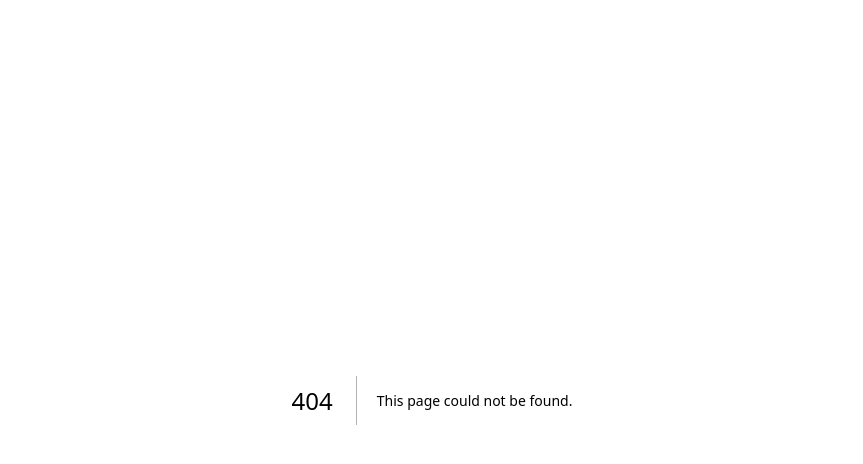
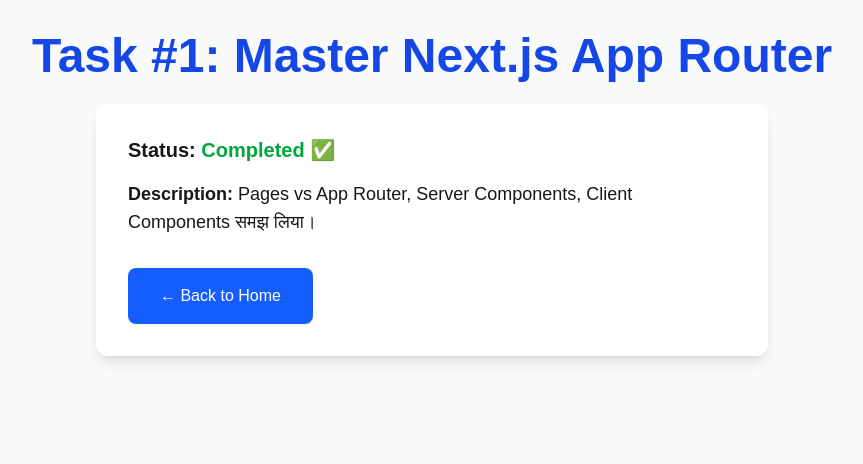
Before and after one commit to Dharmendra-tiwari/my-fullstack-app, a Next.js app: page /tasks/1 in a window 1280 px wide. Before the commit this address had no page. Shown: the top 464 px of the page, without its empty margins (208-1071 px from the left). Built offline with nearby package versions, Linux system fonts and the light colour scheme.

Commit message:
Day 3: Added dynamic task details page /tasks/[id]

```diff
--- a/app/about/page.tsx
+++ b/app/about/page.tsx
@@ -1,6 +1,6 @@
 import Link from "next/link";
 
-export default function About() {
+const About = () => {
   return (
     <main className="flex min-h-screen flex-col items-center justify-center p-8 bg-gray-100">
       <h1 className="text-5xl font-bold text-blue-700 mb-6">About Page</h1>
@@ -10,6 +10,7 @@ export default function About() {
         <Link
           href="/"
           className="px-8 py-4 bg-blue-600 text-white rounded-lg hover:bg-blue-700 transition"
+        //   onClick={() => alert("HII")} // Cant use bcoz its a server component to make client comp just add "use client" at the top of the file
         >
           Back to Home
         </Link>
@@ -17,3 +18,5 @@ export default function About() {
     </main>
   );
 }
+
+export default About;
--- a/app/page.tsx
+++ b/app/page.tsx
@@ -1,6 +1,6 @@
 import Link from "next/link";
 
-export default function Home() {
+const Home = () => {
   const fakeTasks = [
     { id: 1, title: "Master Next.js App Router", completed: true },
     { id: 2, title: "Connect MongoDB with Mongoose", completed: false },
@@ -28,6 +28,7 @@ export default function Home() {
                   : "border-amber-500 bg-amber-50/80"
               }`}
             >
+              <Link href={`/tasks/${task.id}`}>
                 <div className="flex items-center justify-between">
                   <span
                     className={`text-xl font-medium ${
@@ -48,6 +49,7 @@ export default function Home() {
                     {task.completed ? "Done ✅" : "Pending ⏳"}
                   </span>
                 </div>
+              </Link>
             </li>
           ))}
         </ul>
@@ -64,4 +66,6 @@ export default function Home() {
       </div>
     </main>
   );
-}
+};
+
+export default Home;
--- /dev/null
+++ b/app/tasks/[id]/page.tsx
@@ -0,0 +1,88 @@
+import Link from "next/link";
+import { notFound } from "next/navigation";
+
+const fakeTasks = [
+  {
+    id: 1,
+    title: "Master Next.js App Router",
+    completed: true,
+    description:
+      "Pages vs App Router, Server Components, Client Components समझ लिया।",
+  },
+  {
+    id: 2,
+    title: "Connect MongoDB with Mongoose",
+    completed: false,
+    description: "Atlas अकाउंट बनाना, connection string सेट करना।",
+  },
+  {
+    id: 3,
+    title: "Build REST API with Express",
+    completed: false,
+    description: "Routes, middleware, controllers बनाना।",
+  },
+  {
+    id: 4,
+    title: "Add JWT Authentication",
+    completed: false,
+    description: "Login, signup, token generate और verify करना।",
+  },
+  {
+    id: 5,
+    title: "Deploy full app",
+    completed: false,
+    description: "Vercel पर frontend, Render/Heroku पर backend।",
+  },
+];
+
+const TaskDetailPage = async ({
+  params,
+}: {
+  params: Promise<{ id: string }>;
+}) => {
+  const resolvedParams = await params;
+  const id = parseInt(resolvedParams.id);
+//   console.log("Dynamic route hit! ID from params:", resolvedParams.id);
+
+  const task = fakeTasks.find((t) => t.id === id);
+
+  if (!task) {
+    notFound();
+  }
+
+  return (
+    <main className="flex min-h-screen flex-col items-center p-8 bg-gray-50">
+      <h1 className="text-4xl md:text-5xl font-bold text-blue-700 mb-6 text-center">
+        Task #{task.id}: {task.title}
+      </h1>
+
+      <div className="bg-white p-8 rounded-xl shadow-lg max-w-2xl w-full">
+        <p className="text-xl mb-4">
+          <strong>Status:</strong>{" "}
+          <span
+            className={
+              task.completed
+                ? "text-green-600 font-semibold"
+                : "text-amber-600 font-semibold"
+            }
+          >
+            {task.completed ? "Completed ✅" : "Pending ⏳"}
+          </span>
+        </p>
+
+        <p className="text-lg mb-8">
+          <strong>Description:</strong> {task.description}
+        </p>
+
+        <Link
+          href="/"
+          className="inline-block px-8 py-4 bg-blue-600 text-white rounded-lg hover:bg-blue-700 transition"
+        >
+          ← Back to Home
+        </Link>
+      </div>
+    </main>
+  );
+};
+
+export default TaskDetailPage;
```
Lines whose indentation alone changed are shown as unchanged.
